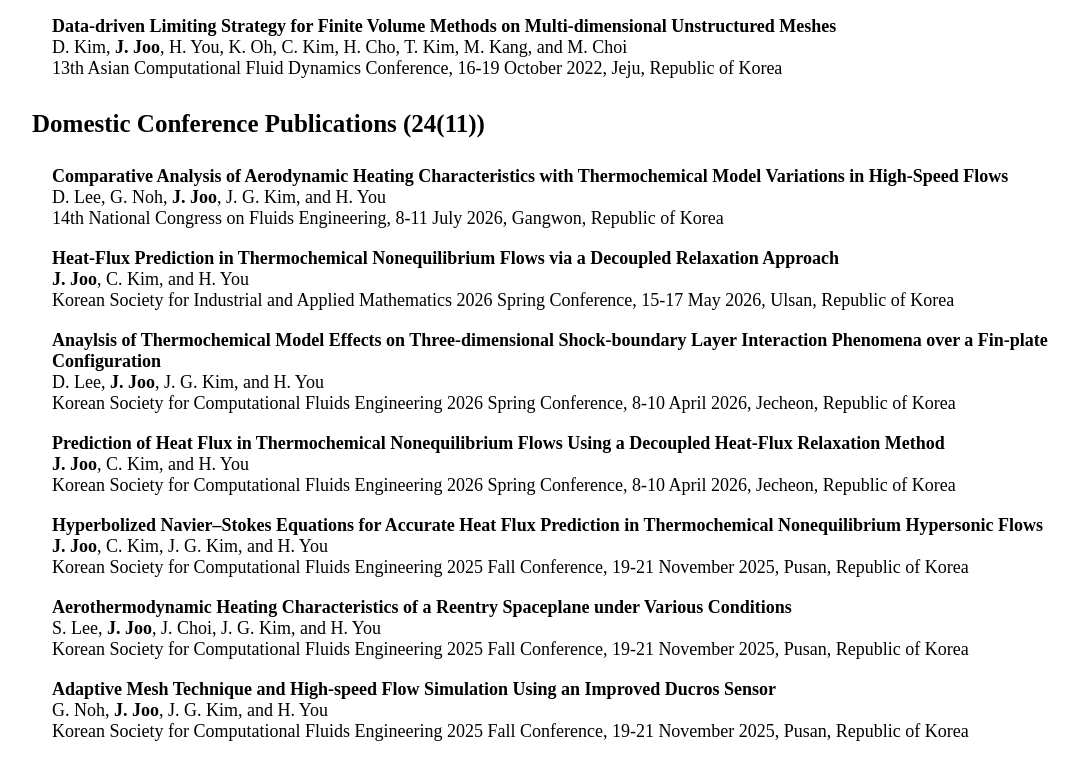
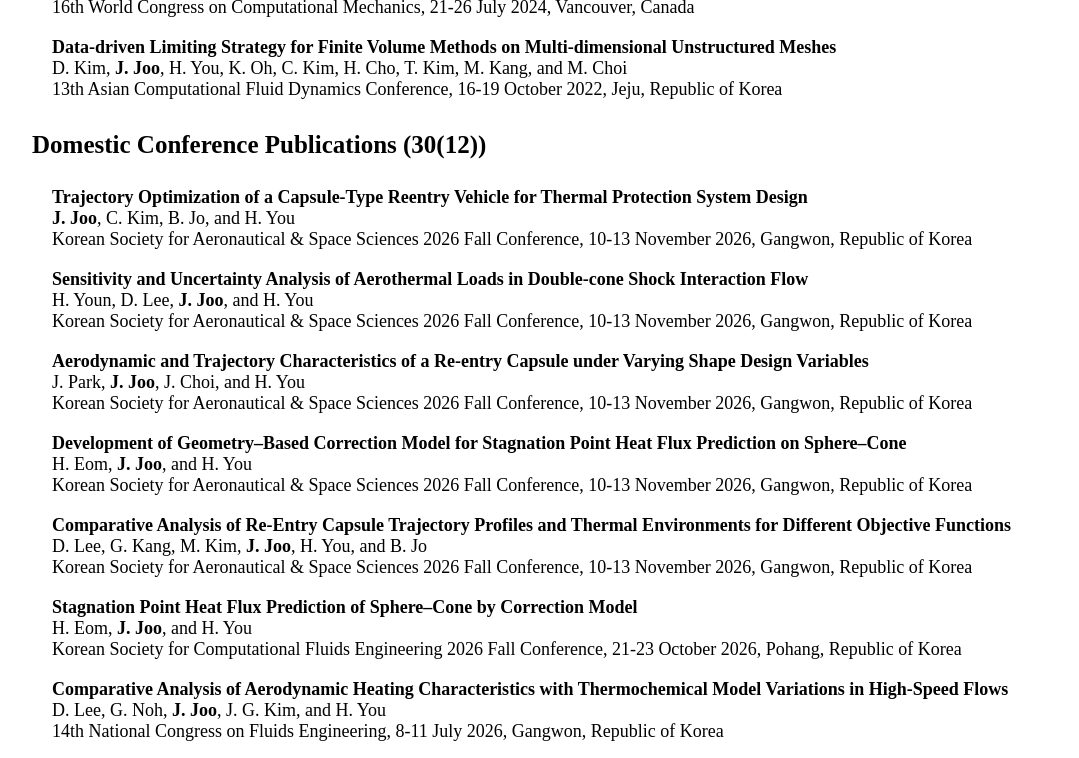
Before and after one commit to zoonature/Homepage, a plain HTML site: page index.html in a window 1280 px wide. Shown: the part 2651-3409 px from the top of the page, without its empty margins (76-1155 px from the left). Drawn offline with Linux system fonts and the light colour scheme.

Commit message:
Update conference publications, CPC citation, and 2026 paper award

```diff
--- a/index.html
+++ b/index.html
@@ -101,7 +101,8 @@
         <p id="p_about">
             <b>Efficient and Robust Temperature-based Formulation for Thermochemical Nonequilibrium Hypersonic Flow Simulations</b><br>
             <b>J. Joo</b>, C. Kim, and H. You<br>
-            Computer Physics Communications (under review) <br>
+            Computer Physics Communications, Vol. 330 (2027), Article 110414<br>
+            DOI: <a href="https://doi.org/10.1016/j.cpc.2026.110414">10.1016/j.cpc.2026.110414</a>
         </p>
 
         <p id="p_about">
@@ -167,7 +168,43 @@
         </p>
 
 
-        <h2>Domestic Conference Publications (24(11))</h2>
+        <h2>Domestic Conference Publications (30(12))</h2>
+
+        <p id="p_about">
+            <b>Trajectory Optimization of a Capsule-Type Reentry Vehicle for Thermal Protection System Design</b><br>
+            <b>J. Joo</b>, C. Kim, B. Jo, and H. You<br>
+            Korean Society for Aeronautical &amp; Space Sciences 2026 Fall Conference, 10-13 November 2026, Gangwon, Republic of Korea
+        </p>
+
+        <p id="p_about">
+            <b>Sensitivity and Uncertainty Analysis of Aerothermal Loads in Double-cone Shock Interaction Flow</b><br>
+            H. Youn, D. Lee, <b>J. Joo</b>, and H. You<br>
+            Korean Society for Aeronautical &amp; Space Sciences 2026 Fall Conference, 10-13 November 2026, Gangwon, Republic of Korea
+        </p>
+
+        <p id="p_about">
+            <b>Aerodynamic and Trajectory Characteristics of a Re-entry Capsule under Varying Shape Design Variables</b><br>
+            J. Park, <b>J. Joo</b>, J. Choi, and H. You<br>
+            Korean Society for Aeronautical &amp; Space Sciences 2026 Fall Conference, 10-13 November 2026, Gangwon, Republic of Korea
+        </p>
+
+        <p id="p_about">
+            <b>Development of Geometry–Based Correction Model for Stagnation Point Heat Flux Prediction on Sphere–Cone</b><br>
+            H. Eom, <b>J. Joo</b>, and H. You<br>
+            Korean Society for Aeronautical &amp; Space Sciences 2026 Fall Conference, 10-13 November 2026, Gangwon, Republic of Korea
+        </p>
+
+        <p id="p_about">
+            <b>Comparative Analysis of Re-Entry Capsule Trajectory Profiles and Thermal Environments for Different Objective Functions</b><br>
+            D. Lee, G. Kang, M. Kim, <b>J. Joo</b>, H. You, and B. Jo<br>
+            Korean Society for Aeronautical &amp; Space Sciences 2026 Fall Conference, 10-13 November 2026, Gangwon, Republic of Korea
+        </p>
+
+        <p id="p_about">
+            <b>Stagnation Point Heat Flux Prediction of Sphere–Cone by Correction Model</b><br>
+            H. Eom, <b>J. Joo</b>, and H. You<br>
+            Korean Society for Computational Fluids Engineering 2026 Fall Conference, 21-23 October 2026, Pohang, Republic of Korea
+        </p>
 
         <p id="p_about">
             <b>Comparative Analysis of Aerodynamic Heating Characteristics with Thermochemical Model Variations in High-Speed Flows</b><br>
@@ -330,6 +367,13 @@
 
         <h2>Awards & Honors</h2>
         <p id="p_about">
+            <b>Outstanding Paper Presentation Award, Korean Society for Computational Fluids Engineering, Republic of Korea</b><br>
+            October 2026<br>
+            Korean Society for Computational Fluids Engineering 2026 Fall Conference, 21-23 October 2026, Pohang, Republic of Korea<br>
+            Paper title: Hyperbolized Navier–Stokes Equations for Accurate Heat Flux Prediction in Thermochemical Nonequilibrium Hypersonic Flows
+        </p>
+
+        <p id="p_about">
             <b>Best Paper Award, Korean Society for Aeronautical & Space Sciences, Republic of Korea</b><br>
             April 2023<br>
             Paper title: Three-dimensional Flight Vehicle Simulation using FCNN-based Multi-dimensional Limiting Process
```
